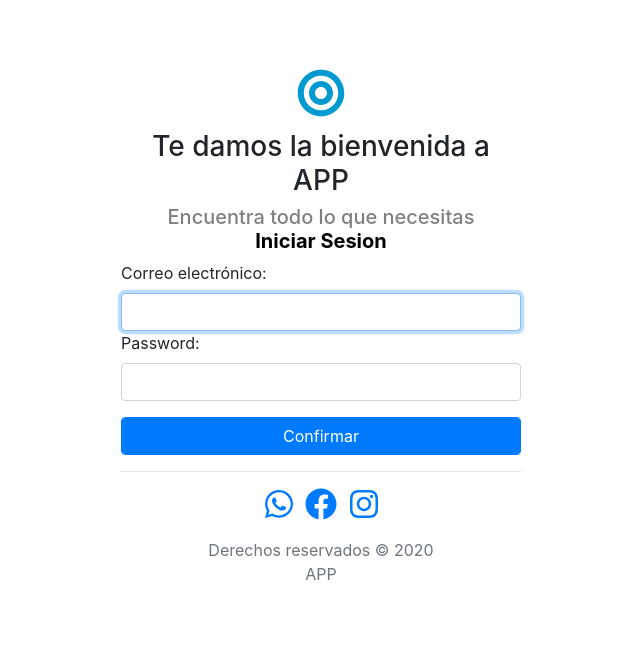
After one commit to jarjar-st/Proyecto-IngenieriaSW, a Django app: page /accounts/login/ in a window 1280 px wide. The commit adds this page. Shown: the top 668 px of the page, without its empty margins (319-959 px from the left). Run offline with Django 3.2, Linux system fonts and the light colour scheme; some libraries are stand-ins or nearby versions.

Commit message:
Inicio Sesion Completp
Error Contraseña en registro no se encripta

```diff
--- a/ProyectoIng/ProyectoIng/settings.py
+++ b/ProyectoIng/ProyectoIng/settings.py
@@ -125,3 +125,6 @@ STATIC_URL = '/static/'
 #Media
 MEDIA_URL='/media/'
 MEDIA_ROOT=os.path.join(BASE_DIR,"media")
+
+#AUTH REDIRECT
+LOGIN_REDIRECT_URL = 'test'
--- a/ProyectoIng/ProyectoIng/urls.py
+++ b/ProyectoIng/ProyectoIng/urls.py
@@ -23,6 +23,7 @@ urlpatterns = [
 
     #Auth Paths
     path('accounts/',include('account.urls')),
+    path('accounts/',include('django.contrib.auth.urls')),
 
 ]
 
--- a/ProyectoIng/account/forms.py
+++ b/ProyectoIng/account/forms.py
@@ -13,8 +13,5 @@ class AccountForm(forms.ModelForm):
             'last_name':forms.TextInput(attrs={'class':'form-control'}),
             'phone_number':forms.TextInput(attrs={'class':'form-control'}),
             'address':forms.TextInput(attrs={'class':'form-control'}),
-            'birth_date':forms.DateTimeInput(attrs={
-                'class': 'form-control datetimepicker-input',
-                'data-target': '#datetimepicker1'
-                })
+            'birth_date':forms.DateTimeInput(attrs={'type':'date','class':'form-control'}),
         }
--- /dev/null
+++ b/ProyectoIng/account/templates/registration/login.html
@@ -0,0 +1,32 @@
+{% extends 'core/base.html' %}
+
+{% block content %}
+    <div class='top'>
+        <div class='midle'>
+            <div class= 'in'>
+            <center><FONT SIZE=23>
+            <i class="fas fa-bullseye" style="justify-content: center;color: #009AD0">
+            </i></FONT><br></FONT>
+
+
+            <h3>Te damos la bienvenida a APP</h3>
+            <h5 style="color:grey">Encuentra todo lo que necesitas <br>
+            <strong style="color: black">Iniciar Sesion </strong></h5>
+            {% if 'register' in request.GET %}
+                <p style=color:green>Registrado Correctamente, ya puedes iniciar Sesion</p>
+            {% endif %}
+            </center>
+                    <form action="" method="post">
+                    {% csrf_token %}
+                    <label for="id_username" >Correo electrónico:</label>
+                    <input class='form-control' type="text" name="username" autofocus maxlength="254" required id="id_username" />
+
+                    <label for="id_password" >Password:</label>
+                    <input class='form-control' type="password" name="password" required id="id_password" /></p
+                    <center>
+                        <button type="submit" class='btn btn-primary form-control'>Confirmar</button>
+                    </center>
+                    </form>
+            </div>
+
+{% endblock %}
--- a/ProyectoIng/account/templates/registration/signup.html
+++ b/ProyectoIng/account/templates/registration/signup.html
@@ -13,6 +13,7 @@
             <h5 style="color:grey">Encuentra todo lo que necesitas <br>
             <strong style="color: black">Registrate </strong></h5>
             </center>
+                    <form action="" method="post">
                     {% csrf_token %}
 
                     {{ form.as_p }}
--- a/ProyectoIng/account/urls.py
+++ b/ProyectoIng/account/urls.py
@@ -1,6 +1,7 @@
 from django.urls import path
-from .views import CreateUser
+from .views import CreateUser,TemplateLogin
 
 urlpatterns = [
-    path('signup',CreateUser.as_view(), name='signup')
+    path('signup',CreateUser.as_view(), name='signup'),
+    path('signup',TemplateLogin.as_view(), name='login'),
 ]
```
Also changed, not shown: ProyectoIng/account/views.py (+8 -2 lines), ProyectoIng/db.sqlite3.
